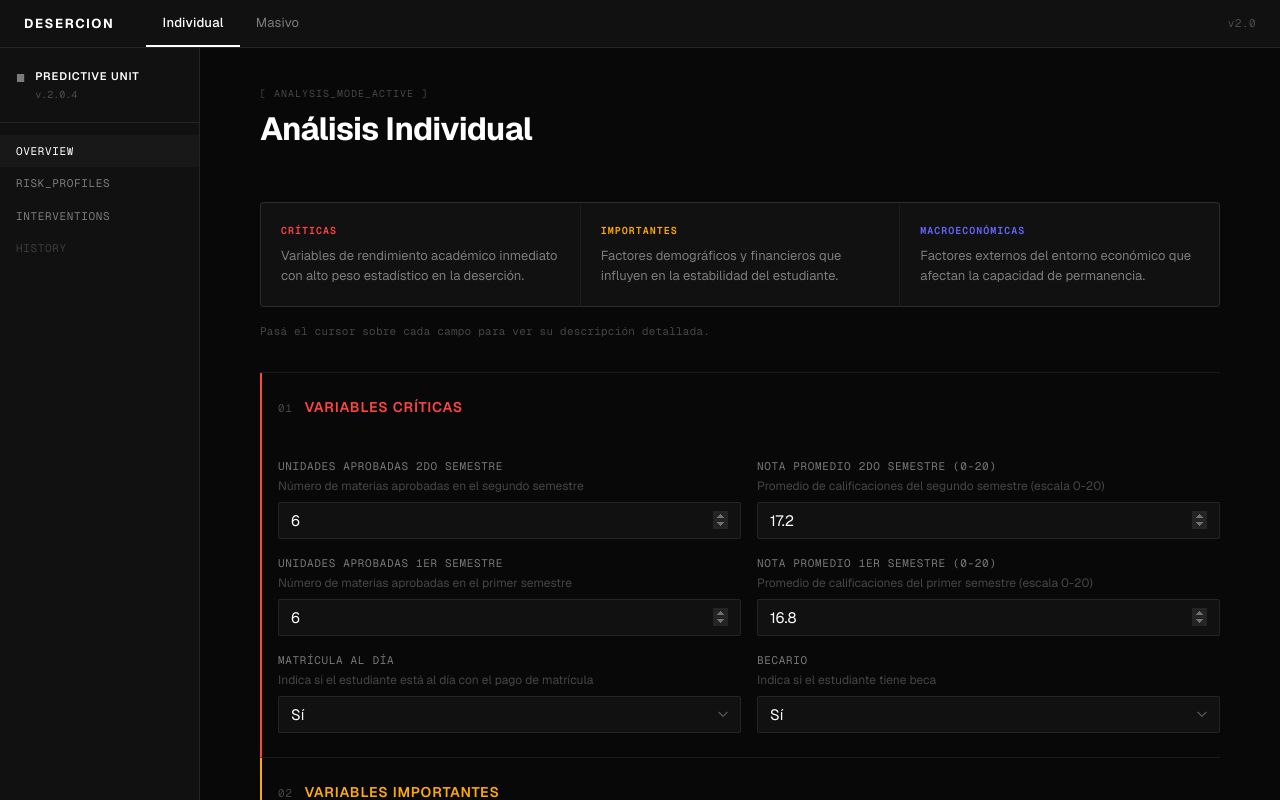
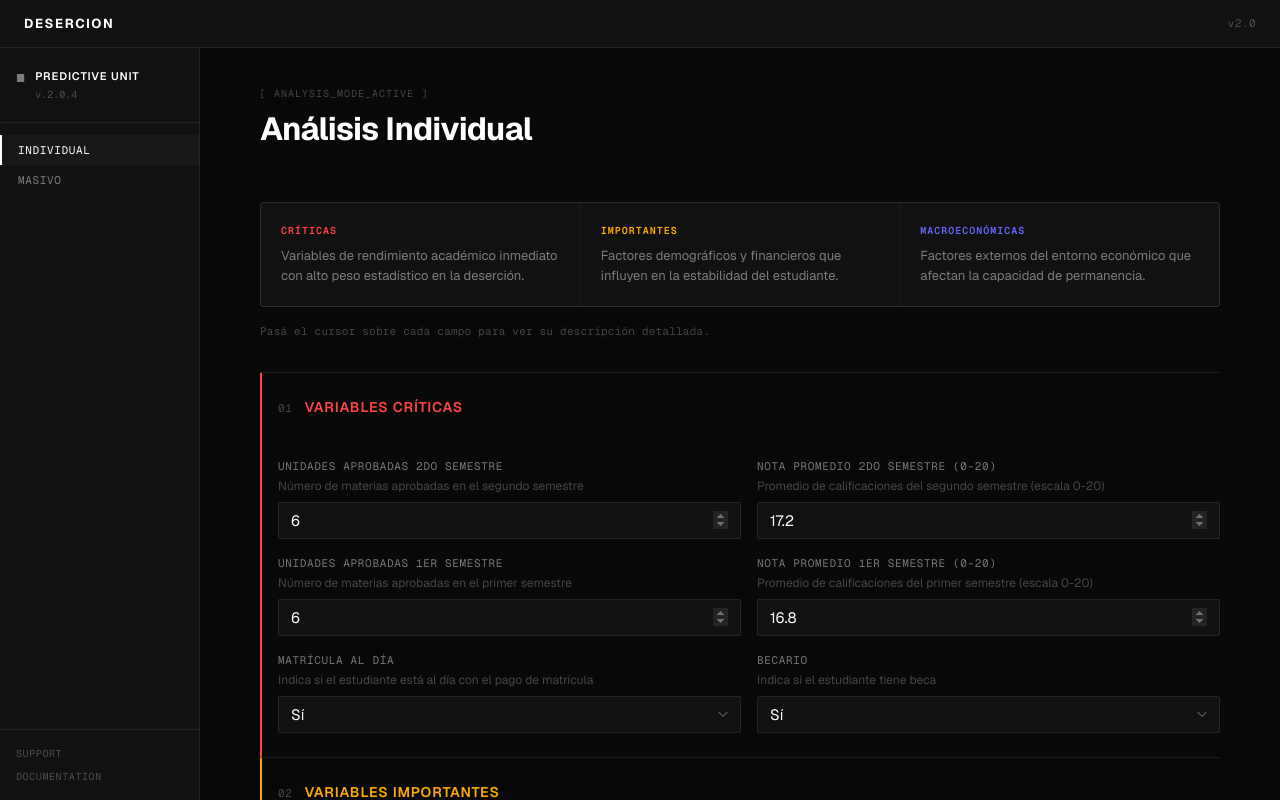
Before and after one commit to EgosPWD/desercion_frontend, a React (Vite) app: page / in a window 1280 px wide. Shown: the top 800 px of the page. Built offline with nearby package versions, Linux system fonts and the light colour scheme; no server answers.

Commit message:
fix: move nav to sidebar, fix sticky layout with min-height: 0

```diff
--- a/src/App.css
+++ b/src/App.css
@@ -5,7 +5,8 @@
 .app-layout {
   display: flex;
   flex-direction: column;
-  min-height: 100vh;
+  height: 100vh;
+  overflow: hidden;
   background: var(--bg-base);
   font-family: var(--font-sans);
 }
@@ -20,10 +21,8 @@
   height: 48px;
   background: var(--bg-surface);
   border-bottom: 1px solid var(--border);
-  position: sticky;
-  top: 0;
+  flex-shrink: 0;
   z-index: 100;
-  flex-shrink: 0;
 }
 
 .topbar-brand {
@@ -34,38 +33,6 @@
   color: var(--text-primary);
   text-transform: uppercase;
   flex-shrink: 0;
-}
-
-.topbar-nav {
-  display: flex;
-  align-items: center;
-  gap: 0;
-  height: 100%;
-}
-
-.topbar-tab {
-  height: 100%;
-  padding: 0 1rem;
-  background: none;
-  border: none;
-  border-bottom: 2px solid transparent;
-  font-family: var(--font-sans);
-  font-size: 0.8125rem;
-  font-weight: 400;
-  color: var(--text-secondary);
-  cursor: pointer;
-  transition: color 0.15s, border-color 0.15s;
-  letter-spacing: 0.02em;
-}
-
-.topbar-tab:hover {
-  color: var(--text-primary);
-}
-
-.topbar-tab.active {
-  color: var(--text-primary);
-  border-bottom-color: var(--text-primary);
-  font-weight: 500;
 }
 
 .topbar-right {
@@ -87,8 +54,8 @@
 .workspace {
   display: flex;
   flex: 1;
+  min-height: 0; /* ← clave: permite que los hijos flex no excedan el viewport */
   overflow: hidden;
-  height: calc(100vh - 48px);
 }
 
 /* ── Sidebar ── */
@@ -154,23 +121,35 @@
   letter-spacing: 0.06em;
   color: var(--text-secondary);
   text-transform: uppercase;
-  cursor: default;
   transition: color 0.12s, background 0.12s;
   user-select: none;
 }
 
-.sidebar-nav-item:hover {
+/* Botones clickeables del sidebar */
+.sidebar-nav-btn {
+  width: 100%;
+  text-align: left;
+  background: none;
+  border: none;
+  border-left: 2px solid transparent;
+  cursor: pointer;
+  font-family: var(--font-mono);
+  font-size: 0.6875rem;
+  letter-spacing: 0.06em;
+  text-transform: uppercase;
+}
+
+.sidebar-nav-item:hover,
+.sidebar-nav-btn:hover {
   color: var(--text-primary);
   background: var(--bg-hover);
 }
 
-.sidebar-nav-item.active {
+.sidebar-nav-item.active,
+.sidebar-nav-btn.active {
   color: var(--text-primary);
   background: var(--bg-elevated);
-}
-
-.sidebar-nav-item.muted {
-  opacity: 0.4;
+  border-left-color: var(--text-primary);
 }
 
 .sidebar-footer {
@@ -210,11 +189,12 @@
 @media (max-width: 768px) {
   .workspace {
     flex-direction: column;
-    height: auto;
+    overflow: visible;
   }
 
   .sidebar {
     width: 100%;
+    height: auto;
     border-right: none;
     border-bottom: 1px solid var(--border);
     flex-direction: row;
@@ -235,12 +215,20 @@
     align-items: center;
   }
 
-  .sidebar-nav-item {
+  .sidebar-nav-item,
+  .sidebar-nav-btn {
     padding: 0 0.875rem;
     height: 40px;
     display: flex;
     align-items: center;
     white-space: nowrap;
+    border-left: none;
+    border-bottom: 2px solid transparent;
+  }
+
+  .sidebar-nav-btn.active {
+    border-left: none;
+    border-bottom-color: var(--text-primary);
   }
 
   .sidebar-footer {
@@ -249,5 +237,8 @@
 
   .main-content {
     padding: 1.25rem;
+    overflow-y: auto;
+    flex: 1;
+    min-height: 0;
   }
 }
--- a/src/App.tsx
+++ b/src/App.tsx
@@ -14,22 +14,6 @@ export default function App() {
       {/* ── Top Bar ── */}
       <header className="topbar">
         <span className="topbar-brand">DESERCION</span>
-
-        <nav className="topbar-nav">
-          <button
-            className={`topbar-tab ${vistaActual === "individual" ? "active" : ""}`}
-            onClick={() => setVistaActual("individual")}
-          >
-            Individual
-          </button>
-          <button
-            className={`topbar-tab ${vistaActual === "masivo" ? "active" : ""}`}
-            onClick={() => setVistaActual("masivo")}
-          >
-            Masivo
-          </button>
-        </nav>
-
         <div className="topbar-right">
           <span className="topbar-version">v2.0</span>
         </div>
@@ -48,13 +32,19 @@ export default function App() {
             </div>
           </div>
 
-          <nav className="sidebar-nav" aria-label="Secciones">
-            <span className={`sidebar-nav-item ${vistaActual === "individual" ? "active" : ""}`}>
-              OVERVIEW
-            </span>
-            <span className="sidebar-nav-item">RISK_PROFILES</span>
-            <span className="sidebar-nav-item">INTERVENTIONS</span>
-            <span className="sidebar-nav-item muted">HISTORY</span>
+          <nav className="sidebar-nav" aria-label="Vistas">
+            <button
+              className={`sidebar-nav-item sidebar-nav-btn ${vistaActual === "individual" ? "active" : ""}`}
+              onClick={() => setVistaActual("individual")}
+            >
+              INDIVIDUAL
+            </button>
+            <button
+              className={`sidebar-nav-item sidebar-nav-btn ${vistaActual === "masivo" ? "active" : ""}`}
+              onClick={() => setVistaActual("masivo")}
+            >
+              MASIVO
+            </button>
           </nav>
 
           <div className="sidebar-footer">
--- a/src/index.css
+++ b/src/index.css
@@ -104,12 +104,16 @@ html {
   text-rendering: optimizeLegibility;
 }
 
+html, body {
+  height: 100%;
+  overflow: hidden;
+}
+
 body {
   font-family: var(--font-sans);
   background-color: var(--bg-base);
   color: var(--text-primary);
   line-height: 1.5;
-  min-height: 100vh;
 }
 
 /* ===================================
```
